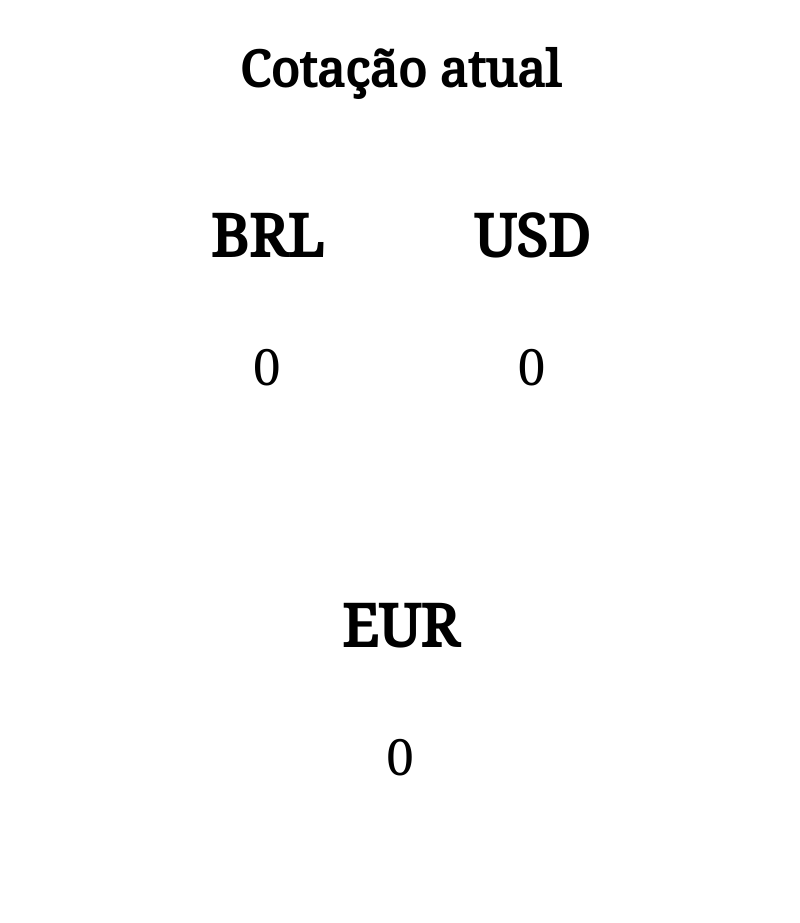
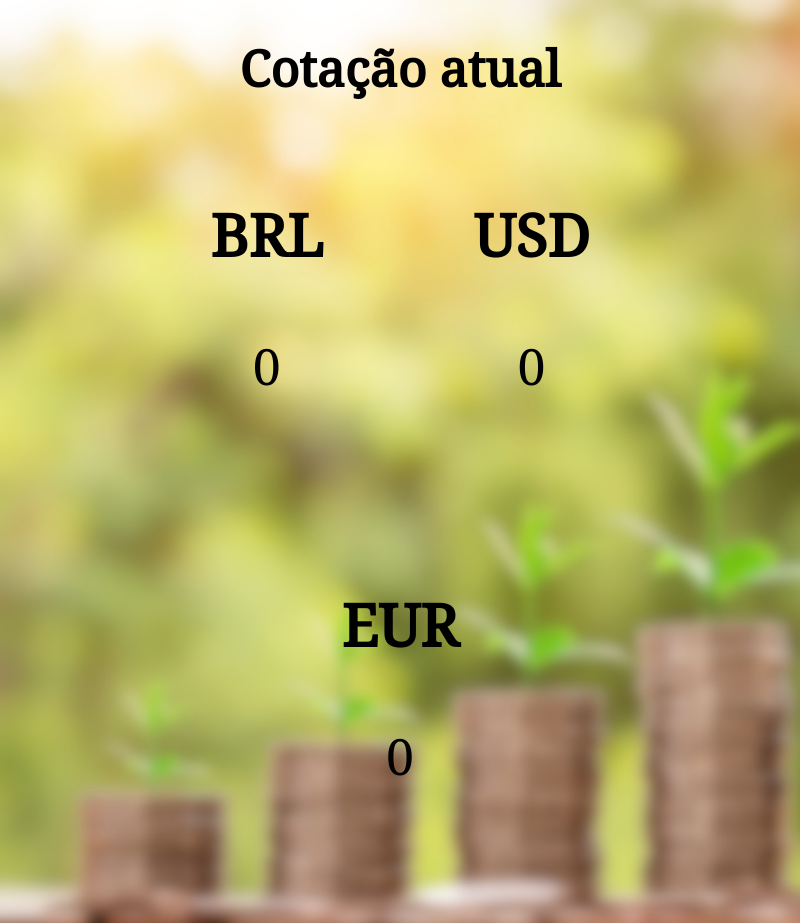
Before and after one commit to pvskp/cotacao-moedas, an Electron app: page index.html in a window 800 px wide. Drawn offline with Linux system fonts and the light colour scheme.

Commit message:
adiciona background

```diff
--- a/index.html
+++ b/index.html
@@ -1,5 +1,5 @@
 <!DOCTYPE html>
-
+<html>
     <head>
         <meta http-equiv="Content-Type" content="text/html;charset=UTF-8">
         <title>Cotacao atual USD|EUR|BRL|BTC-BRL</title>
@@ -24,5 +24,7 @@
                 <h3>EUR</h3>
                 <p id="eur">0</p>
             </div>
+
         </div>
     </body>
+    </html>
--- a/style.css
+++ b/style.css
@@ -1,6 +1,8 @@
 @import url('https://fonts.googleapis.com/css2?family=Noto+Serif&display=swap');
 
 body{
+    background-image: url("./images/background-blur.jpg");
+    background-size: cover;
     font-family: 'Noto Serif', serif;
 }
 
```
Also changed, not shown: images/background-blur.jpg (added), images/background.jpg (added). Lines whose indentation alone changed are shown as unchanged.
